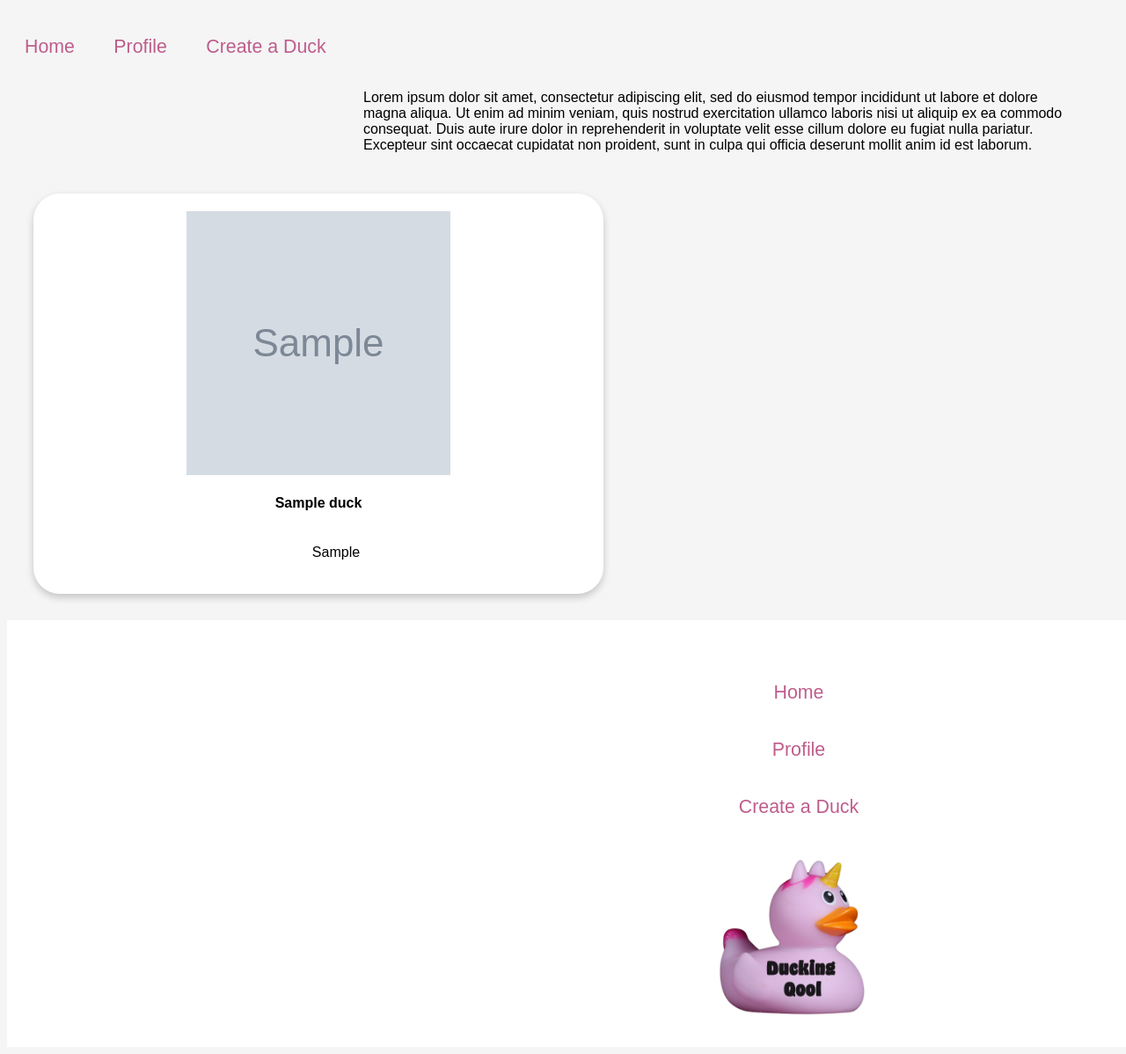
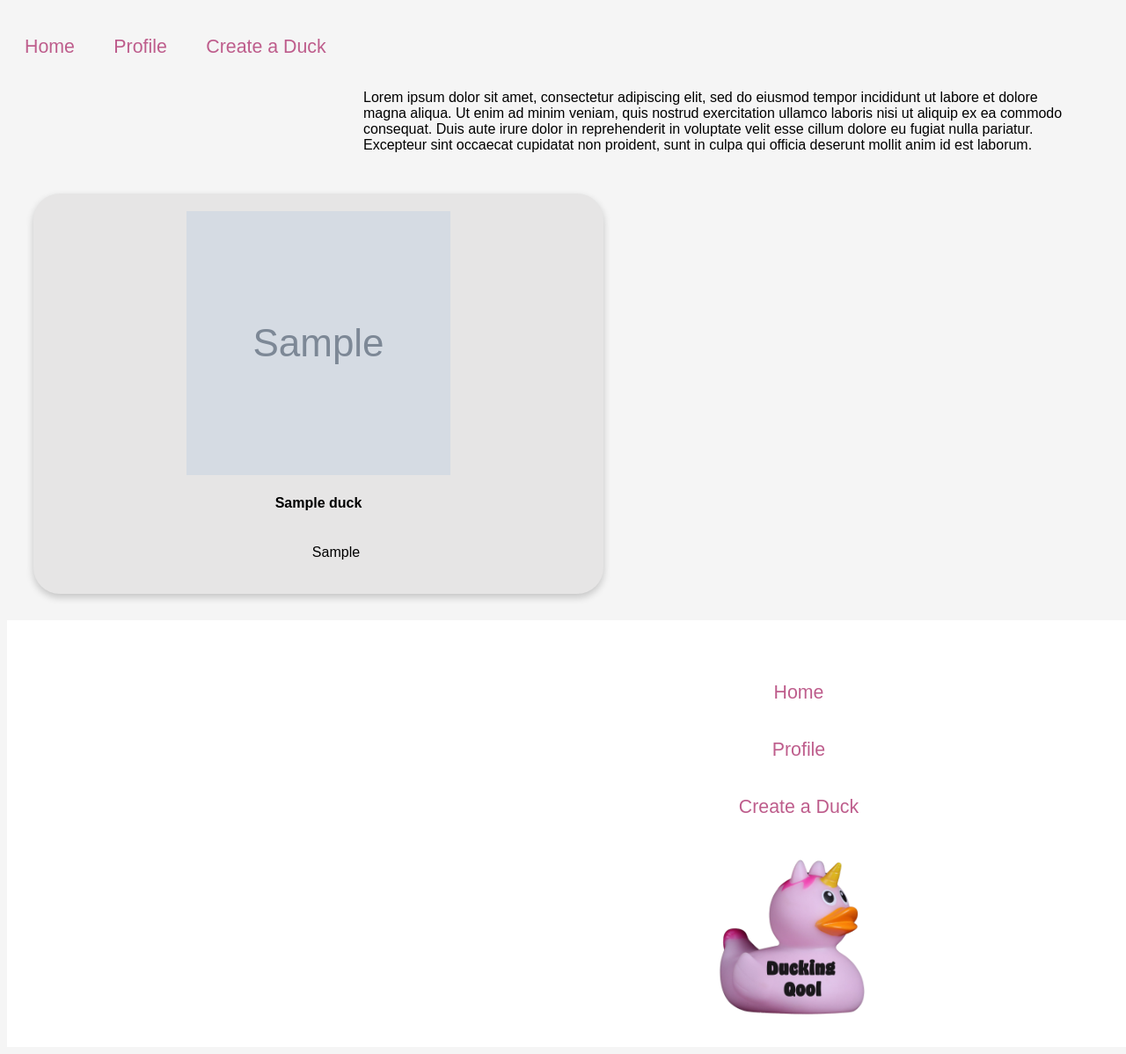
Before and after one commit to nic-gdes/create-a-duck-directory-DarbySumner, a PHP site: page / in a window 1280 px wide; the page is wider, and only the part inside the window is pictured. Shown: the part 227-1425 px from the top of that part at 88% size. Run offline with PHP 8.4, Linux system fonts and the light colour scheme; tables that the repository leaves empty or names only in its code hold one stand-in row (values such as "Sample post"); grey boxes marked "Sample" are stand-in pictures; data that the repository does not hold is empty.

Commit message:
Submission for Assignment 6.1

```diff
--- a/assets/css/style.css
+++ b/assets/css/style.css
@@ -75,7 +75,7 @@ a:hover {
   align-items: center;
   box-shadow: 0 4px 8px 0 rgba(0,0,0,0.2);
   transition: 0.3s;
-  background-color: rgb(255, 255, 255);
+  background-color: rgb(230, 229, 229);
   width: 40%;
   border-radius: 30px;
   margin: 30px;
```
